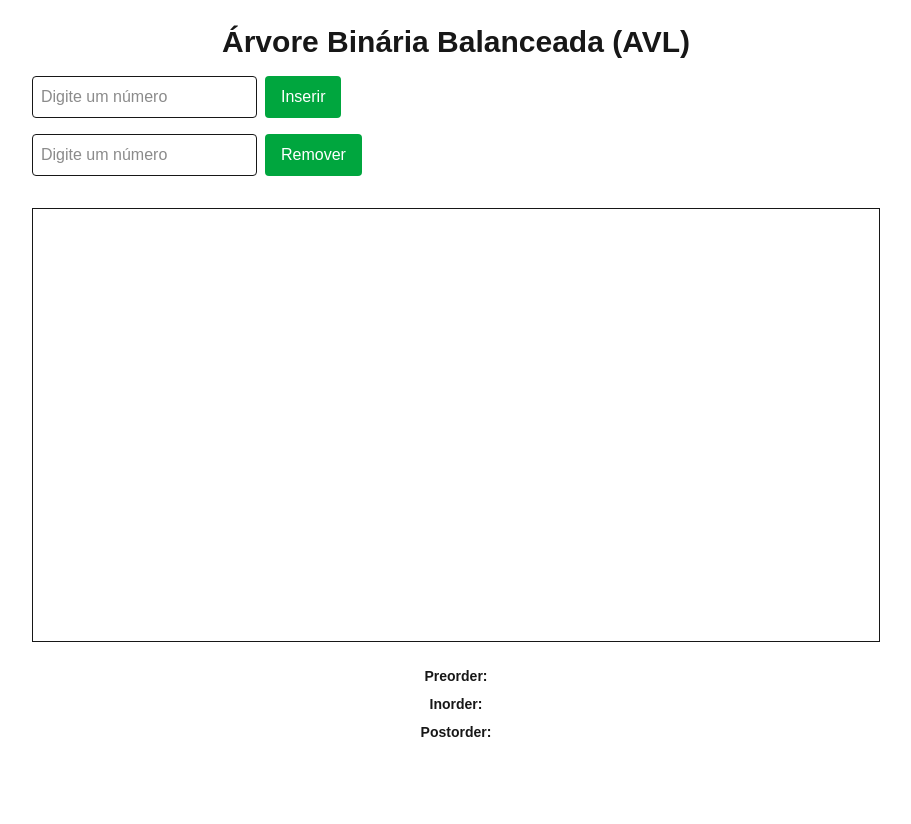
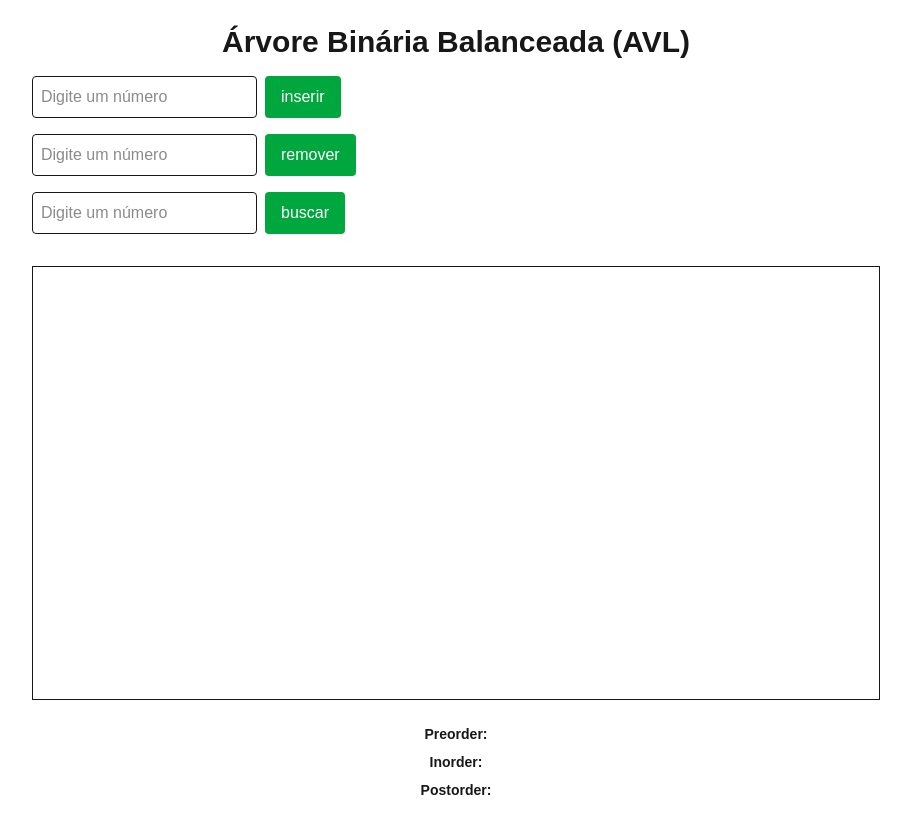
Before and after one commit to vinicius-pascoal/arvore-binaria, a Next.js app: page / in a window 1280 px wide. Shown: the whole page, without its empty margins (184-1095 px from the left). Before the commit the page ends 800 px from the top, so only its background shows below. Built offline with nearby package versions, Linux system fonts and the light colour scheme.

Commit message:
buscar init

```diff
--- a/src/app/page.tsx
+++ b/src/app/page.tsx
@@ -23,11 +23,22 @@ export default function Home() {
     forceUpdate((n) => n + 1);
   }
 
+  const handlebusca = (valor: number) => {
+    const encontrado = arvore.buscarValor(valor);
+    if (encontrado) {
+      alert(`Valor ${valor} encontrado!`);
+    } else {
+      alert(`Valor ${valor} não encontrado.`);
+    }
+    forceUpdate((n) => n + 1);
+  };
+
   return (
     <main className="p-6 max-w-4xl mx-auto text-center">
       <h1 className="text-3xl font-bold">Árvore Binária Balanceada (AVL)</h1>
       <TreeControls onInsert={handleInsert} tipo="inserir" />
       <TreeControls onInsert={handleRemove} tipo="remover" />
+      <TreeControls onInsert={handlebusca} tipo="buscar" />
       <TreeVisualizer root={arvore.raiz} />
       <Traversals
         preorder={arvore.preorder()}
--- a/src/components/TreeControls.tsx
+++ b/src/components/TreeControls.tsx
@@ -28,7 +28,7 @@ export function TreeControls({ onInsert, tipo }: { onInsert: (v: number) => void
         }}
         className="bg-green-600 text-white px-4 py-2 rounded"
       >
-        {tipo === "inserir" ? "Inserir" : "Remover"}
+        {tipo}
       </button>
     </div>
   );
--- a/src/lib/Tree.ts
+++ b/src/lib/Tree.ts
@@ -75,7 +75,6 @@ export class AVLTree {
     return no;
   }
 
-  //TODO testar e interar remover method
   remover(no: TreeNode | null, valor: number): TreeNode | null {
     if (!no) return no;
 
@@ -120,11 +119,14 @@ export class AVLTree {
     return atual;
   }
 
-  // TODO testar buscar method
   buscar(no: TreeNode | null, valor: number): TreeNode | null {
     if (!no || no.valor === valor) return no;
     if (valor < no.valor) return this.buscar(no.esquerda, valor);
     return this.buscar(no.direita, valor);
+  }
+
+  buscarValor(valor: number): TreeNode | null {
+    return this.buscar(this.raiz, valor);
   }
 
   removerValor(valor: number) {
```
